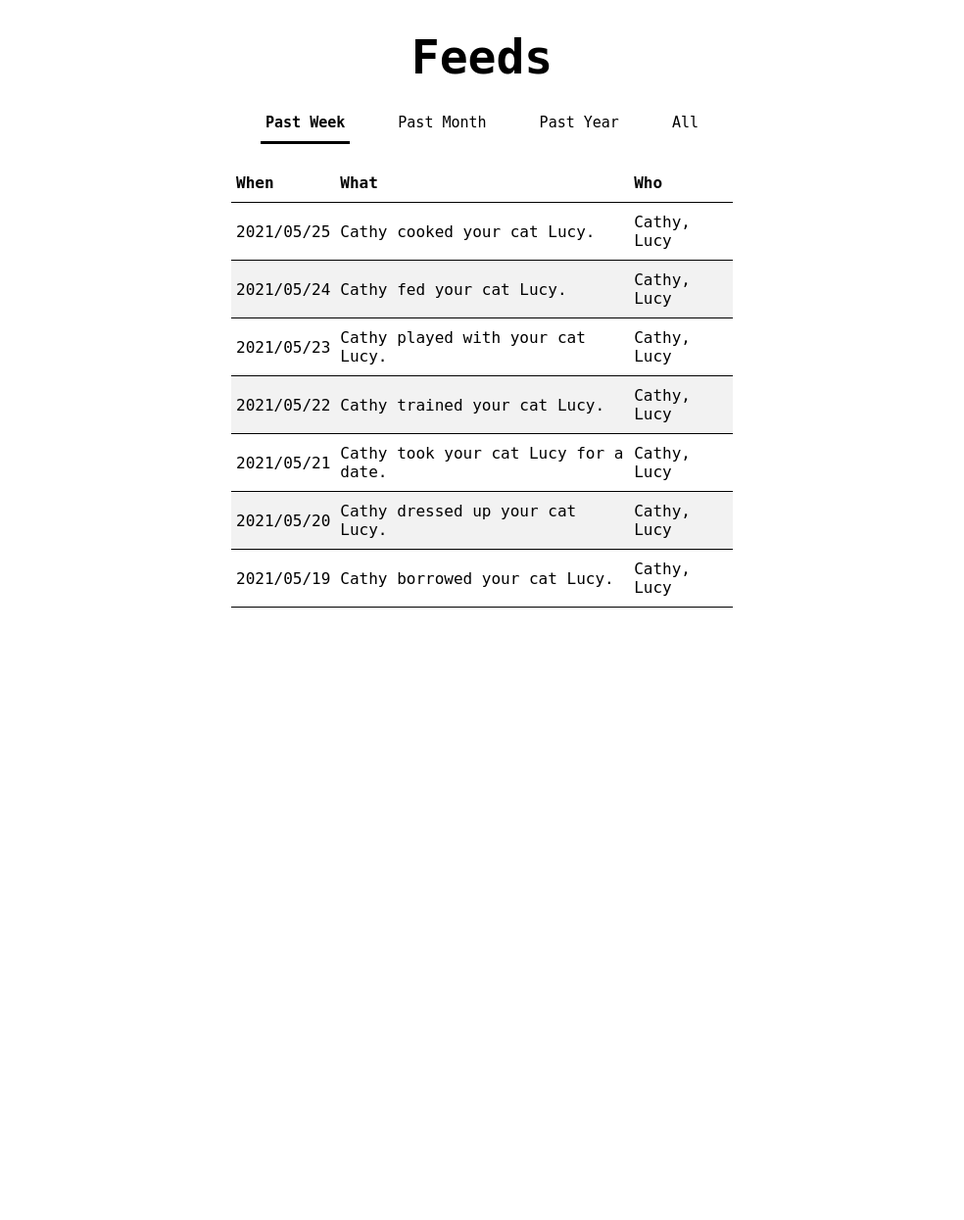
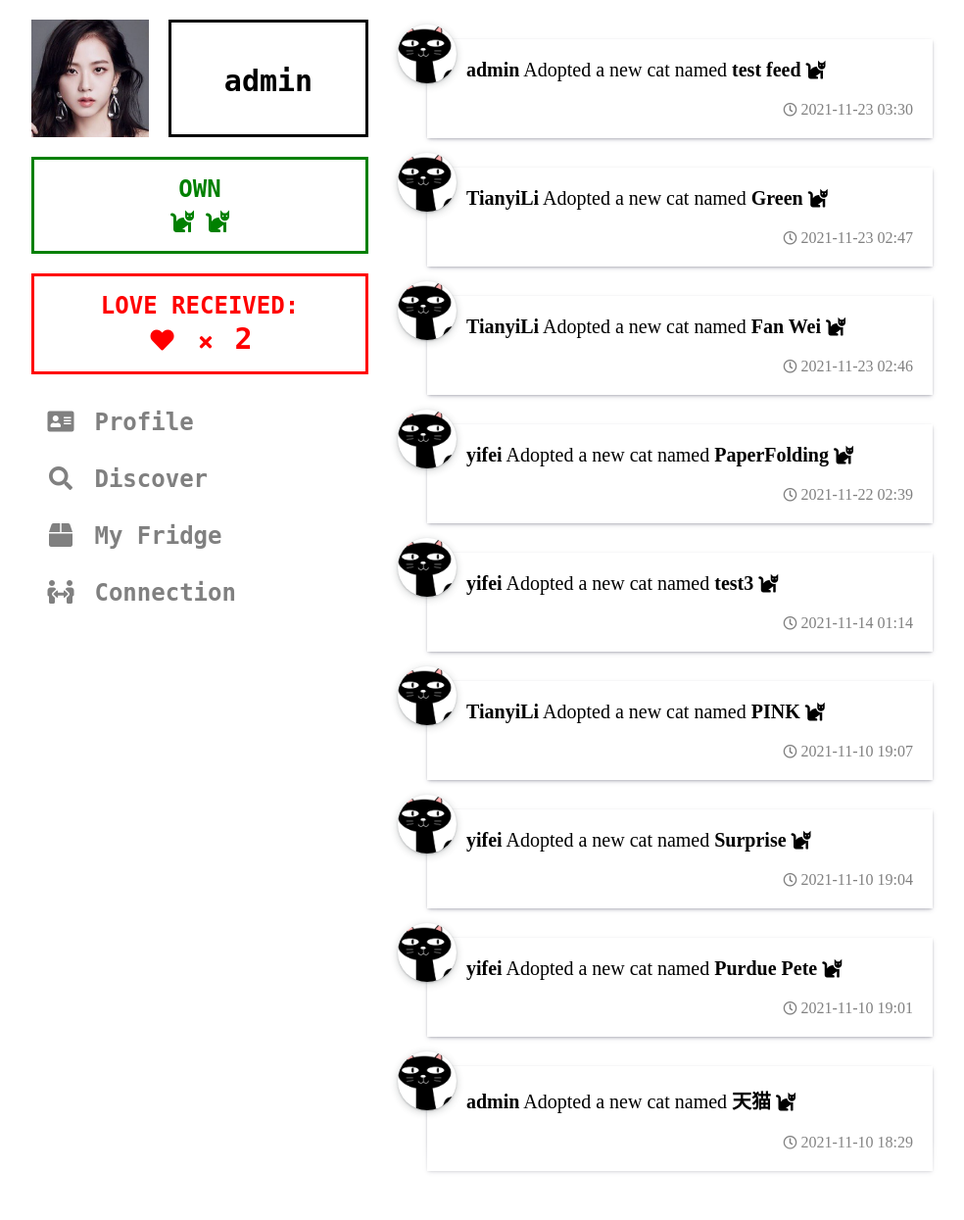
Before and after one commit to ai8hyf/catFridge-django, a Django app: page /cat/activity/ in a window 1280 px wide. Shown: the part 60-1305 px from the top of the page at 98% size, without its empty margins (148-1132 px from the left). Run offline with Django 3.2, Linux system fonts and the light colour scheme; a user stored in the database is signed in; data comes from the database, SQL or seed files in the repository; both versions use the stored data as it was after the commit; some libraries are stand-ins or nearby versions.

Commit message:
feed complete

```diff
--- a/cat/static/cat/css/activity.css
+++ b/cat/static/cat/css/activity.css
@@ -1,77 +1,219 @@
-h1{
+.container{
+    width: 75%;
+}
+
+.dashboard{
+    display: block;
+    width: 40%;
+    padding: 20px;
+    font-family: Andale Mono, monospace;
     box-sizing: border-box;
-    font-family: Andale Mono, monospace;
+    float: left;
+    height: 400px;
+}
+
+
+.feeds{
+    display: block;
+    padding: 20px;
+    padding-left: 40px;
+    padding-bottom: 0;
+    width: 60%;
+    /* border: 1px solid red; */
+    box-sizing: border-box;
+    float: left;
+    max-height: calc(100vh - 100px);
+    margin-top: 20px;
+    overflow-y: auto;
+    -webkit-mask-image: linear-gradient(to bottom, black 95%, transparent 100%);
+    mask-image: linear-gradient(to bottom, black 95%, transparent 100%);
+}
+
+/* .feeds:hover{
+    overflow-y: scroll;
+} */
+
+.one-feed{
+    box-shadow: rgba(50, 50, 93, 0.25) 0px 2px 5px -1px, rgba(0, 0, 0, 0.3) 0px 1px 3px -1px;
+    /* border-top: 5px solid gray; */
+    box-sizing: border-box;
+    margin-bottom: 30px;
+    padding: 20px;
+    padding-top: 20px;
+    padding-left: 40px;
+    position: relative;
+}
+
+.feed-user-header{
+    background-color: white;
+    position: absolute;
+    top: -15px;
+    left: -30px;
+    height: 60px;
+    width: 60px;
+    box-sizing: border-box;
+    border-radius: 50%;
+    box-shadow: rgba(60, 64, 67, 0.3) 0px 1px 2px 0px, rgba(60, 64, 67, 0.15) 0px 2px 6px 2px;
+    display: block;
+}
+
+.feed-user-header:hover{
+    box-shadow: rgba(6, 24, 44, 0.4) 0px 0px 0px 2px, rgba(6, 24, 44, 0.65) 0px 4px 6px -1px, rgba(255, 255, 255, 0.08) 0px 1px 0px inset;
+    cursor: pointer;
+    opacity: .8;
+}
+
+.feed-content{
     display: block;
     width: 100%;
-    text-align: center;
-    font-size: 300%;
-    padding: 30px 0;
+    font-size: 20px;
 }
 
-.filter{
+.feed-time{
+    display: block;
+    width: 100%;
+    box-sizing: border-box;
+    text-align: right;
+    padding-top: 20px;
+    color: grey;
+}
+
+.user-found{
+    width: 100%;
+    max-width: 750px;
+    box-sizing: border-box;
+    /* border: 3px solid grey; */
+    display: flex;
+    justify-content: left;
+    align-items: center;
+    flex-wrap: nowrap;
+    flex-direction: row;
+    align-content: center;
+    color: white;
+    /* background-color: grey; */
+    transition: all .3s;
+    user-select: none;
+    margin-bottom: 20px;
+}
+
+.found-user-header{
+    width: 120px;
+    height: 120px;
+    /* border-right: 3px solid grey; */
+    box-sizing: border-box;
+    display: block;
+    margin-right: 20px;
+}
+
+.found-user-right{
+    width:100%;
+}
+
+.found-user-name{
+    height: 120px;
+    line-height: 120px;
+    font-size: 30px;
+    font-weight: bold;
+    width: 100%;
+    text-align: center;
+    color: black;
+    border: 3px solid black;
+    box-sizing: border-box;
+    text-overflow: ellipsis;
+}
+
+.dashboard-panel{
+    background-color: white;
+    color: black;
+    border: 3px solid black;
+    margin-bottom: 20px;
+    padding: 15px;
+    font-size: 24px;
+    font-weight: bold;
+    text-align: center;
+    line-height: 30px;
+}
+#cat-count-render{
+    color: green;
+    border-color: green;
+}
+
+#cat-count-render i{
+    width: 36px;
+    padding-top: 5px;
+}
+
+#love-count-render{
+    color: red;
+    border-color: red;
+}
+
+#love-count-render i{
+    padding-top: 5px;
+    width: 30px;
+    line-height: 30px;
+}
+
+#love-count-render span{
+    line-height: 30px;
+    font-size: 30px;
+}
+
+.dashboard-button{
+    width: 100%;
+    padding: 15px 10px;
+    text-align: left;
+    box-sizing: border-box;
+
+    font-size: 24px;
+    font-weight: bold;
+    cursor: pointer;
+    color: gray;
+    /* border-bottom: 1px solid rgb(206, 206, 206); */
+    transition: all .1s;
+
+}
+
+.dashboard-button i{
+    display: inline-block;
+    width: 40px;
     text-align: center;
 }
 
-.filter>button{
-    display: inline-block;
-    background-color: white;
-    color: black;
-    border: none;
-    margin: 0 20px;
-    margin-bottom: 10px;
-    padding: 0 5px 10px 5px;
-    font-size: 15px;
-    font-family: Andale Mono, monospace;
+.dashboard-button a{
+    text-decoration: none;
+    color: gray;
 }
 
-.filter>button.selected, .filter>button:hover{
-    border-bottom: 3px solid black;
-    font-weight: bold;
-}
-
-.history-list{
-    width: 40%;
-    margin: 0 auto;
-    max-height: calc(100vh - 176px);
-    overflow-y: auto;
-}
-
-.history-list>table{
-    width: 100%;
-    text-align: left;
-    margin-top: 10px;
-    border-collapse: collapse;
-    font-family: Andale Mono, monospace;
-}
-
-.history-list>table th, .history-list>table td{
-    padding: 10px 5px;
-    margin: 0;
-    /* border-bottom: 1px solid grey; */
-}
-
-.history-list>table tr{
-    border-bottom: 1px solid black;
-}
-.history-list>table tr:nth-child(even){
-    background-color: rgb(242, 242, 242);
+.dashboard-button:hover, .dashboard-button a:hover{
+    color: black;
+    font-size: 32px;
+    transition: all .1s;
 }
 
 @media screen and (max-width: 1200px){
-    .history-list{
-        width: 60%;
+    .container{
+        width: 90%;
     }
 }
 
 @media screen and (max-width: 992px){
-    .history-list{
+    .container{
         width: 80%;
+    }
+    .feeds{
+        width: 100%;
+        max-height: calc(100vh - 120px);
+        margin-top: 0;
+    }
+    .dashboard{
+        display: none;
     }
 
 }
 
 @media screen and (max-width: 576px){
-    .history-list{
+    .container{
         width: 100%;
     }
 }
--- a/cat/static/cat/css/base.css
+++ b/cat/static/cat/css/base.css
@@ -9,11 +9,12 @@
 }
 
 ::-webkit-scrollbar-track {
-    background: #f1f1f1;
+    background: transparent;
 }
 
 ::-webkit-scrollbar-thumb {
-    background: #888;
+    background: rgb(189, 189, 189);
+    border-radius: 20px;
 }
 
 ::-webkit-scrollbar-thumb:hover {
--- a/cat/static/cat/js/activity.js
+++ b/cat/static/cat/js/activity.js
@@ -1,35 +1,50 @@
-$(".menu-activity").addClass("active")
+$(document).ready(function(){
+    $(".menu-activity").addClass("active")
 
-$(".filter>button").click(function(){
-    $(".filter>button").removeClass("selected")
-    $(this).addClass("selected")
+    let headerURL = $(".found-user-header").data("header-url")
+    if(headerURL != ""){
+        $(".found-user-header").attr("src", "/media/"+headerURL)
+        $("#user-info-header").attr("src", "/media/"+headerURL)
+    }
+
+    let catFleet = ""
+    for(let i=0;i<$("#cat-count-render").data("cat-count");i++){
+        catFleet += '<i class="fas fa-cat"></i>'
+    }
+    $("#cat-count-render").html("OWN<br>"+catFleet)
+
+    getAdoptCatFeeds()
+})
+
+
+
+function getAdoptCatFeeds(){
+    // let target_uid = $(".found-user-name").data("uid")
+    // let uid = $("#user-banner").data("uid")
 
     $.ajax({
         headers: {
             'X-CSRFToken': csrftoken
         },
-        url: ".",
-        data: {"DURATION": $(this).data["duration"]},
-        method: "POST",
+        url: "/cat/adpotNewCatFeeds",
+        method: "GET",
         success: function(res){
 
-            console.log(res)
+            const userIds = new Set()
 
-            $("#activities").html('<tr><td><i class="fas fa-spinner fa-spin"></i></td></tr>')
+            $(".feeds").html('')
+            for(let i=0;i<res.length;i++){
 
-            // for demonstration only
-            setTimeout(function(){
-                $("#activities").html('')
-                for(let key in res){
-                    let activityDate = res[key].date
-                    let activityContent = res[key].content
-                    // let activityCat = res.cat
-                    let activityInvolved = res[key].involved
-                    $("#activities").append("<tr><td>"+activityDate+"</td><td>"+activityContent+"</td><td>"+activityInvolved+"</td></tr>")
-                }
-            }, 1000)
+                userIds.add(parseInt(res[i]['owner']['id']))
+
+                let feedTime = res[i]['adoptDate']
+
+                feedTime = '<i class="far fa-clock fa-sm"></i> ' + feedTime.substr(0, 10) + " " + feedTime.substr(11, 5)
+
+                $(".feeds").append('<div class="one-feed"><img src="/static/cat/img/temp-header.png" alt="header photo" class="feed-user-header user-header-'+res[i]['owner']['id']+'" onclick=goToUser('+res[i]['owner']['id']+')><span class="feed-content"><strong>'+res[i]["owner"]["username"]+'</strong> Adopted a new cat named <strong>'+res[i]["catName"]+' <i class="fas fa-cat"></i></strong></span><span class="feed-time">'+feedTime+'</span></div>')
+            }
+
+            getHeaderByIds(Array.from(userIds))
         }
     })
-})
-
-$("#weekRecord").click()
+}
--- a/cat/static/cat/js/modal.js
+++ b/cat/static/cat/js/modal.js
@@ -11,6 +11,29 @@
 $(".modal-dismissable>div").click(function(e){
     e.stopPropagation()
 })
+
+function getHeaderByIds(userIds){
+    $.ajax({
+        headers: {
+            'X-CSRFToken': csrftoken
+        },
+        url: "/cat/getHeaderByIds",
+        method: "POST",
+        data: {"userIds[]": userIds},
+        success: function(res){
+
+            for(let i=0; i<res.length;i++){
+                className = ".user-header-" + res[i]['user']['id']
+                headerURL = res[i]['header']
+
+                if(headerURL!=""){
+                    $(className).attr("src", headerURL)
+                }
+
+            }
+        }
+    })
+}
 
 function goToUser(uid){
     window.location = "/cat/u/"+uid;
--- a/cat/static/cat/js/notification.js
+++ b/cat/static/cat/js/notification.js
@@ -39,20 +39,28 @@
 
     let notifications = result['type_0']
     let idLookUp = result['idLookUp']
+    const userIds = new Set()
 
     for(let i=0; i<notifications.length;i++){
 
-        $("#notification-content").append('<div class="one-notification" onclick="goToUser('+notifications[i]['followed_by']['id']+')"><img src="/static/cat/img/temp-header.png" alt="header photo" id="user-header-'+notifications[i]['followed_by']['id']+'"><div><strong>'+notifications[i]['followed_by']['username']+'</strong> started following you. <light></light></div></div>')
+        userIds.add(notifications[i]['followed_by']['id'])
+
+        $("#notification-content").append('<div class="one-notification" onclick="goToUser('+notifications[i]['followed_by']['id']+')"><img src="/static/cat/img/temp-header.png" alt="header photo" class="user-header-'+notifications[i]['followed_by']['id']+'"><div><strong>'+notifications[i]['followed_by']['username']+'</strong> started following you. <light></light></div></div>')
     }
 
     notifications = result['type_1']
     for(let i=0; i<notifications.length;i++){
+
+        userIds.add(notifications[i]['love_sender']['id'])
+
         $("#notification-content").append('<div class="one-notification" onclick="goToUser('+notifications[i]['love_sender']['id']+')"><img src="/static/cat/img/temp-header.png" alt="header photo" class="user-header-'+notifications[i]['love_sender']['id']+'"><div><strong>'+notifications[i]['love_sender']['username']+'</strong> Loved <strong>'+notifications[i]['target_cat']['catName']+'</strong>. <light></light></div></div>')
     }
 
     if($("#notification-content").html() == ''){
         $("#notification-content").append('<div style="text-align:center;padding: 50px 10px 30px 10px;">Nothing new at this moment.</div>')
     }
+
+    getHeaderByIds(Array.from(userIds))
 }
 
 function checkNewNotification(){
--- a/cat/templates/cat/activity.html
+++ b/cat/templates/cat/activity.html
@@ -13,65 +13,46 @@
 
 {% block container %}
 <div class="container">
-    <h1 class="page-title">Feeds</h1>
+    <div class="dashboard">
+        <div class="user-found">
+            <img src="{% static 'cat/img/temp-header.png' %}" alt="header image" class="found-user-header" data-header-url="{{userExtra.header}}">
 
-    <div class="filter">
-        <button data-duration="week" id="weekRecord">Past Week</button>
-        <button data-duration="month">Past Month</button>
-        <button data-duration="year">Past Year</button>
-        <button data-duration="all">All</button>
+            <div class="found-user-right">
+                <div class="found-user-name">
+                    <span>{{username}}</span>
+                </div>
+            </div>
+        </div>
+
+        <div class="dashboard-panel" id="cat-count-render" data-cat-count={{catOwn}}>
+            STOCK:
+        </div>
+
+        <div class="dashboard-panel" id="love-count-render">
+            LOVE RECEIVED:<br>
+            <i class="fas fa-heart"></i> <i class="fas fa-times fa-xs"></i> <span>{{loveCount}}</span>
+        </div>
+
+        <div class="dashboard-button" onclick="goToUser({{uid}})"><i class="fas fa-address-card"></i> Profile</div>
+
+        <div class="dashboard-button"><a href="{% url 'search' %}"><i class="fas fa-search"></i> Discover</a></div>
+
+        <div class="dashboard-button"><a href="{% url 'fridge' %}"><i class="fas fa-box"></i> My Fridge</a></div>
+
+        <div class="dashboard-button"><a href="{% url 'connection' %}"><i class="fas fa-people-arrows"></i> Connection</a></div>
     </div>
 
-    <div class="history-list">
-        <table>
-            <thead>
-                <tr>
-                    <th>When</th>
-                    <th>What</th>
-                    <th>Who</th>
-                </tr>
-            </thead>
-            <tbody id="activities">
-                <tr>
-                    <td>2021/05/25</td>
-                    <td>Cathy cooked your cat Lucy.</td>
-                    <td>Cathy, Lucy</td>
-                </tr>
-                <tr>
-                    <td>2021/05/24</td>
-                    <td>Cathy fed your cat Lucy.</td>
-                    <td>Cathy, Lucy</td>
-                </tr>
-                <tr>
-                    <td>2021/05/23</td>
-                    <td>Cathy played with your cat Lucy.</td>
-                    <td>Cathy, Lucy</td>
-                </tr>
+    <div class="feeds">
+        <div class="one-feed">
+            Admin Adopted a new cat named ZZZ
+        </div>
 
-                <tr>
-                    <td>2021/05/22</td>
-                    <td>Cathy trained your cat Lucy.</td>
-                    <td>Cathy, Lucy</td>
-                </tr>
-                <tr>
-                    <td>2021/05/21</td>
-                    <td>Cathy took your cat Lucy for a date.</td>
-                    <td>Cathy, Lucy</td>
-                </tr>
-                <tr>
-                    <td>2021/05/20</td>
-                    <td>Cathy dressed up your cat Lucy.</td>
-                    <td>Cathy, Lucy</td>
-                </tr>
-                <tr>
-                    <td>2021/05/19</td>
-                    <td>Cathy borrowed your cat Lucy.</td>
-                    <td>Cathy, Lucy</td>
-                </tr>
+        <div class="one-feed">
+            Admin Adopted a new cat named ZZZ
+        </div>
+    </div>
 
-            </tbody>
-        </table>
-    </div>
+
 </div>
 {% endblock container %}
 
--- a/cat/templates/cat/base.html
+++ b/cat/templates/cat/base.html
@@ -24,7 +24,7 @@
 <body>
     <nav>
         <ul>
-            <!-- <li class="left-aligned menu-home"><a href="{% url 'index' %}">Home</a></li> -->
+
             <li class="left-aligned menu-activity"><a href="{% url 'activity' %}">Home</a></li>
             <li class="left-aligned menu-fridge"><a href="{% url 'fridge' %}">My Fridge</a></li>
             <li class="left-aligned menu-search"><a href="{% url 'search' %}">Search</a></li>
--- a/cat/urls.py
+++ b/cat/urls.py
@@ -4,7 +4,7 @@
 from . import views
 
 urlpatterns = [
-    path('', views.index, name='index'),
+    path('', views.activity, name='activity'),
     path('fridge/', views.fridge, name='fridge'),
     path('fridge/add', views.addCat, name='add'),
     path('search/', views.search, name='search'),
@@ -20,6 +20,7 @@
     path('updateUserFirstName', views.updateUserFirstName, name='updateUserFirstName'),
     path('updateUserLastName', views.updateUserLastName, name='updateUserLastName'),
     path('getUserDetail', views.getUserDetail, name='getUserDetail'),
+    path('getHeaderByIds', views.getHeaderByIds, name='getHeaderByIds'),
     path('getAllCatFromUser', views.getAllCatFromUser, name='getAllCatFromUser'),
     path('subscribe', views.subscribe, name='subscribe'),
     path('unsubscribe', views.unsubscribe, name='unsubscribe'),
@@ -32,6 +33,7 @@
     path('checkNewNotification', views.checkNewNotification, name='checkNewNotification'),
     path('sendLoveToCat', views.sendLoveToCat, name='sendLoveToCat'),
     path('checkLove', views.checkLove, name='checkLove'),
+    path('adpotNewCatFeeds', views.adpotNewCatFeeds, name='adpotNewCatFeeds')
 ]
 
 
--- a/cat/views.py
+++ b/cat/views.py
@@ -21,6 +21,7 @@
 from .notifications import *
 from .subscriptions import *
 from .catRelated import *
+from .feeds import *
 
 
 def getLocationForIP(incoming_ip):
@@ -140,13 +141,6 @@
 
 
 @login_required(login_url='/cat/login')
-def getAllCatFromUser(request):
-    if request.is_ajax():
-        catOwner = User.objects.get(id = request.POST['userID'])
-        catQuerySet = Cat.objects.all().filter(owner = catOwner)
-        serializer = CatDetailSerializer(catQuerySet, many=True)
-        return JsonResponse(serializer.data, safe=False)
-
 def getUser(request, uid):
     if User.objects.filter(id = uid).exists() == False:
         return HttpResponse("User does not exist!")
@@ -158,6 +152,34 @@
     context = {'user': targetUser, 'userExtra': ExtraUserInfo, "followerCount":followerCount, "followingCount": followingCount, 'uid':request.user.id, "birthdate": str(ExtraUserInfo.birthdate), "is_admin": request.user.is_superuser}
 
     return render(request, 'cat/profile.html', context)
+
+
+@login_required(login_url='/cat/login')
+def getHeaderByIds(request):
+
+    # both front-end and back-end caching will be needed!
+    # Otherwise bad things will happen
+
+    if request.is_ajax():
+
+        idList = request.POST.getlist('userIds[]')
+
+        print(request.POST)
+        print(idList)
+
+        for i in range(0, len(idList)):
+            idList[i] = int(idList[i])
+
+        print(idList)
+
+        allUsers = User.objects.filter(id__in = idList)
+
+
+
+        ExtraInfo = User_Extra.objects.filter(user__in = allUsers)
+
+        res = UserHeaderSerializer(ExtraInfo, many=True)
+        return JsonResponse(res.data, safe=False)
 
 
 @login_required(login_url='/cat/login')
@@ -175,18 +197,7 @@
 
         return JsonResponse(RES, safe=False)
 
-@login_required(login_url='/cat/login')
-def addCat(request):
-    if request.method == "POST" and request.is_ajax():
 
-        newCat = Cat(
-            **request.POST.dict(),
-            owner = User.objects.get(id = request.user.id)
-        )
-
-        newCat.save()
-
-        return HttpResponse("Success")
 
 
 @login_required(login_url='/cat/login')
@@ -239,26 +250,7 @@
     return [res, ifExist, type == 'cat']
 
 
-@login_required(login_url='/cat/login')
-def updateCatDesc(request):
 
-    if request.method == "POST" and request.is_ajax():
-
-        catID = request.POST['catID']
-        catDesc = request.POST['catDesc']
-
-        if Cat.objects.filter(id = catID).count() == 1:
-            targetCat = Cat.objects.get(id = catID)
-
-            if targetCat.owner == User.objects.get(id = request.user.id) and len(catDesc.strip()) < 200:
-                targetCat.catDesc = catDesc
-                targetCat.save(update_fields=['catDesc'])
-
-                return HttpResponse("1") # success
-        else:
-            return HttpResponse("2") # cat does not exist
-
-    return HttpResponse("3") # other issues
 
 @login_required(login_url='/cat/login')
 def updateUserAbout(request):
@@ -318,13 +310,16 @@
 
 @login_required(login_url='/cat/login')
 def activity(request):
-    context = {'username': request.user.username, 'email': request.user.email, 'uid':request.user.id}
+
     if request.method == 'GET':
+
+        ExtraUserInfo = User_Extra.objects.get(user = request.user)
+        catOwn = Cat.objects.filter(owner = request.user).count()
+        loveCount = Cat_Love.objects.filter(target_cat__in = Cat.objects.filter(owner = request.user)).count()
+
+        context = {'username': request.user.username, 'userExtra': ExtraUserInfo, 'uid':request.user.id, 'catOwn': catOwn, 'loveCount': loveCount}
+
         return render(request, 'cat/activity.html', context)
-
-    if request.method == 'POST':
-        if request.is_ajax():
-            return JsonResponse(recordHistory)
 
 
 def login(request):
```
Also changed, not shown: cat/catRelated.py (+41 -0 lines), cat/feeds.py (added, +30 -0 lines), cat/serializers.py (+9 -2 lines), db.sqlite3, media/cat/headers/TianyiLi2021-11-20_024913.171734.png (deleted), media/cat/headers/TianyiLi2021-11-23_040008.138195.png (added).
